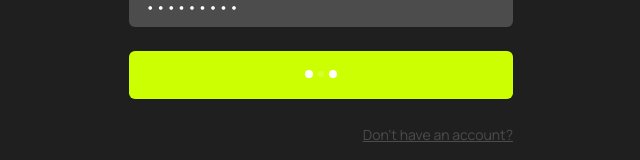
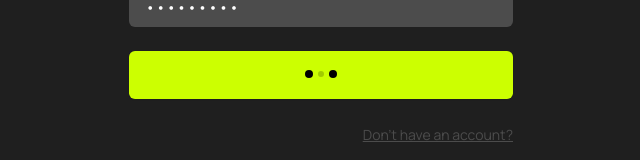
Before and after one commit to PYAG1/FoodApp, a Next.js app: page /signin in a window 1280 px wide. Both pictures are taken after typing "name@example.com", "Sample123" into the empty fields and a click on the button "Sign in". Shown: the part 415-575 px from the top of the page, without its empty margins (319-959 px from the left). Built offline with nearby package versions, Linux system fonts and the light colour scheme; no server answers.

Commit message:
Protecting History Route

```diff
--- a/src/app/history/page.tsx
+++ b/src/app/history/page.tsx
@@ -10,6 +10,9 @@ import { Disclosure } from '@headlessui/react'
 import Image from "next/image";
 import { useSelector } from "react-redux";
 import { RootState } from "@/utils/store/store";
+import Link from "next/link";
+import { Router } from "next/router";
+import { useRouter } from "next/navigation";
 
 
 
@@ -22,8 +25,7 @@ export default function Page() {
 
   const username = useSelector((state:RootState)=> state.cart.currentUser)
   const [orderHistory,setorderHistory] = useState<Array<Order>>([])
-
-  console.log(username)
+const router = useRouter()
 
 
   const getOrderHistory = async (username: string| undefined) => {
@@ -52,12 +54,13 @@ setorderHistory(orderHistoryData)
     }
   };
 
-  console.log(orderHistory)
 
   useEffect(() => {
     getOrderHistory(username);
   },[]);
-
+if(!username){
+router.replace("/main")
+}
   return (
     <div className="bg-white w-full font-[Manrope]">
       <NavBar />
@@ -76,6 +79,7 @@ setorderHistory(orderHistoryData)
               Check the status of recent orders, manage returns, and download
               invoices.
             </p>
+            <Link href={"/main"} className="text-black underline font-[Oswald] hover:text-background2/50">Go Back</Link>
           </div>
 
           <div className="mt-16">
@@ -200,6 +204,8 @@ setorderHistory(orderHistoryData)
                 </Disclosure>
               ))}
             </div>)}
+
+
           </div>
         </div>
       )}
--- a/src/app/signin/page.tsx
+++ b/src/app/signin/page.tsx
@@ -98,7 +98,7 @@ export default function Page() {
                   type="submit"
                   className="w-full font-manrope  rounded-md bg-primary  py-3 text-sm font-semibold leading-6 text-background shadow-sm hover:bg-primary focus-visible:outline focus-visible:outline-2 focus-visible:outline-offset-2 focus-visible:outline-primary"
                 >
-                  {loading ? <BeatLoader size={8} color={"#fff"} /> : "Sign in"}
+                  {loading ? <BeatLoader size={8} color={"black"} /> : "Sign in"}
                 </button>
                 <div className="flex items-center justify-end">
                   <div className="text-sm flex justify-end leading-6">
--- a/src/components/main/OurMenu.tsx
+++ b/src/components/main/OurMenu.tsx
@@ -13,7 +13,7 @@ export default function OurMenu() {
     }
 
   })
-  console.log(shortMenu)
+
   return (
     <div className='py-[3em] px-[1.5em] my-10'>
         <div>
--- a/src/components/menu/FoodComponent.tsx
+++ b/src/components/menu/FoodComponent.tsx
@@ -17,7 +17,7 @@ export default function FoodComponent({data}:{data:MenuItem[]}) {
 
 
 const stateData = useSelector((state:RootState)=> state.cart.CurrentCart)
-console.log(stateData);
+
 
   return (
     <ul role="list" className="grid grid-cols-1 gap-x-4 gap-y-8 sm:grid-cols-2 sm:gap-x-6 lg:grid-cols-4 xl:gap-x-8">
--- a/src/components/navigation/Navbar.tsx
+++ b/src/components/navigation/Navbar.tsx
@@ -37,7 +37,7 @@ export default function NavBar() {
               <div className="flex flex-1 items-center justify-start sm:items-stretch sm:justify-start">
                 <div className="flex flex-shrink-0 items-center">
                 <CiBurger size={30} className='text-[#ccff01] '/>
-      <Link href={"/main"} className=' font-[Oswald] text-white cursor-pointer'>MascotBites</Link>
+      <Link href={"/"} className=' font-[Oswald] text-white cursor-pointer'>MascotBites</Link>
                 </div>
 
               </div>
```
